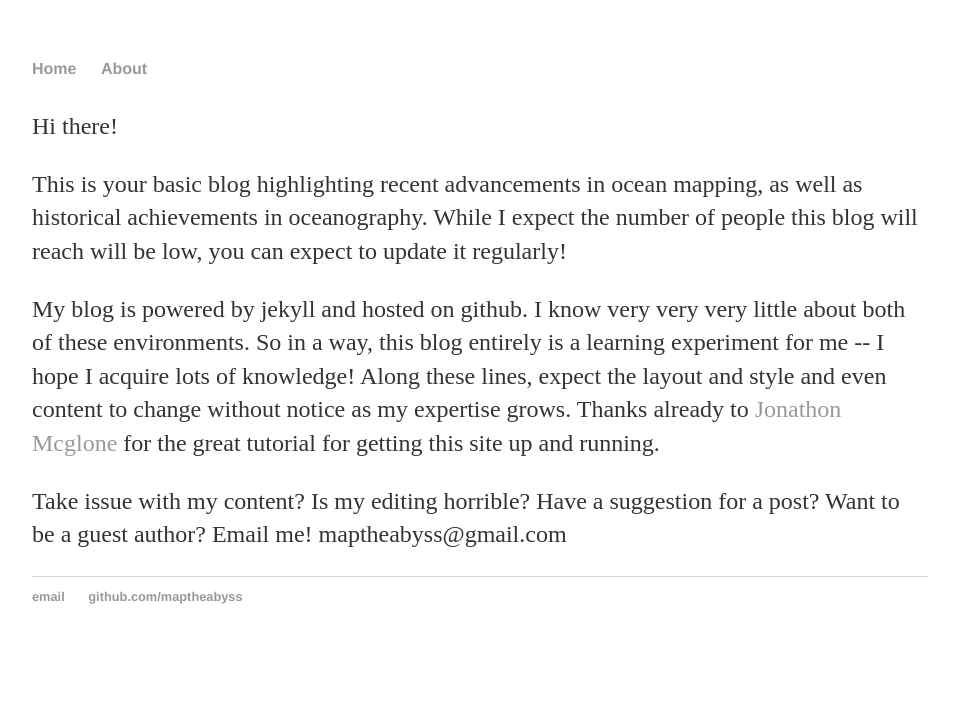
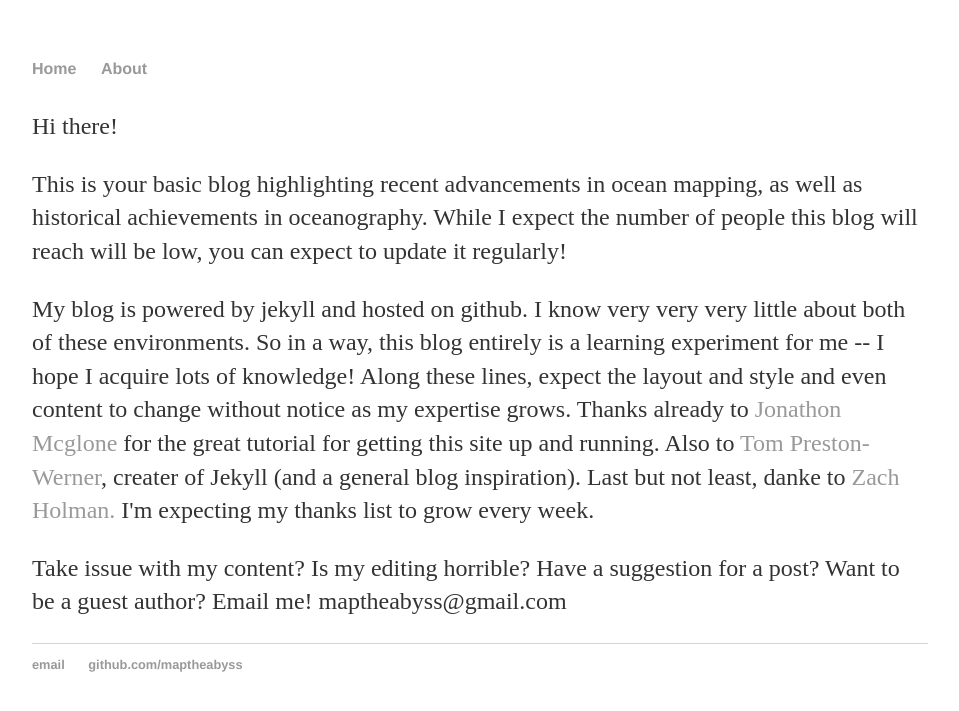
Before and after one commit to maptheabyss/maptheabyss.github.io, a Jekyll site: the page built from about/index.html, in a window 1280 px wide. Shown: the top 711 px of the page, without its empty margins (160-1119 px from the left). Built offline with Jekyll 4.4.1, drawn with Linux system fonts in a browser that asks for light colours.

Commit message:
Update index.html

```diff
--- a/about/index.html
+++ b/about/index.html
@@ -6,6 +6,7 @@ title: Map The Abyss -- About
 	<h1></h1>
 	<p>Hi there!</p>
 	<p>This is your basic blog highlighting recent advancements in ocean mapping, as well as historical achievements in oceanography. While I expect the number of people this blog will reach will be low, you can expect to update it regularly!</p>
-	<p> My blog is powered by jekyll and hosted on github. I know very very very little about both of these environments. So in a way, this blog entirely is a learning experiment for me -- I hope I acquire lots of knowledge! Along these lines, expect the layout and style and even content to change without notice as my expertise grows. Thanks already to <a href ="http://jmcglone.com/">Jonathon Mcglone</a> for the great tutorial for getting this site up and running.</p>
+	<p> My blog is powered by jekyll and hosted on github. I know very very very little about both of these environments. So in a way, this blog entirely is a learning experiment for me -- I hope I acquire lots of knowledge! Along these lines, expect the layout and style and even content to change without notice as my expertise grows. Thanks already to <a href ="http://jmcglone.com/">Jonathon Mcglone</a> for the great tutorial for getting this site up and running. Also to <a href ="http://tom.preston-werner.com/">Tom Preston-Werner</a>, creater of Jekyll (and a general blog inspiration). Last but not least, danke to <a href ="https://zachholman.com/">Zach Holman.</a> I'm expecting my thanks list to grow every week.</p>
+	<p></p>
 	<p> Take issue with my content? Is my editing horrible? Have a suggestion for a post? Want to be a guest author? Email me! maptheabyss@gmail.com </p>
 </div><!-- /.blurb -->
```
